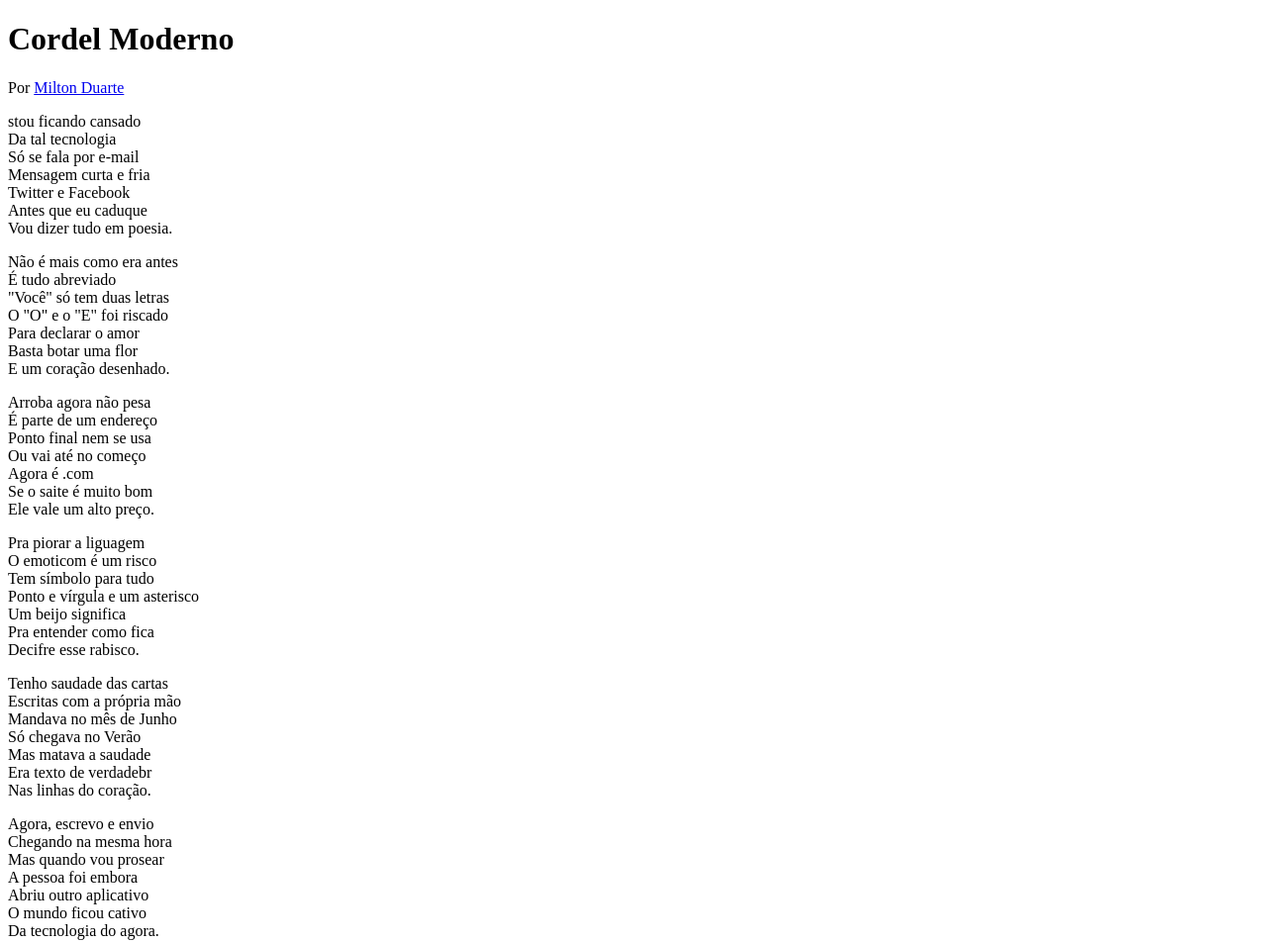
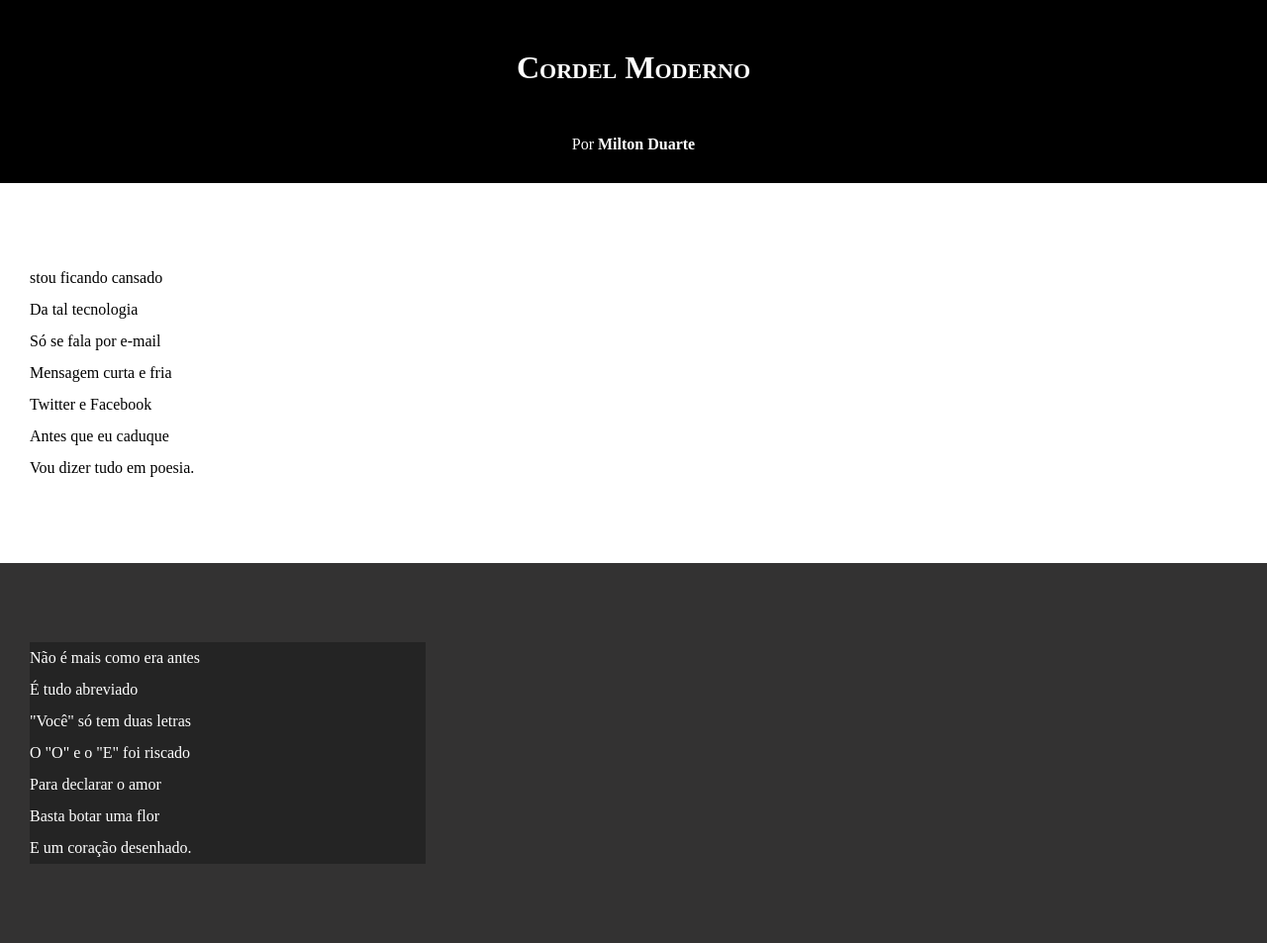
Before and after one commit to Marciogleyson/projeto-cordel, a plain HTML site: page index.html in a window 1280 px wide. Shown: the top 953 px of the page at 99% size. Drawn offline with Linux system fonts and the light colour scheme.

Commit message:
estilos de texto e blocos

```diff
--- a/estilo/style.css
+++ b/estilo/style.css
@@ -4,13 +4,11 @@
 @import url('https://fonts.googleapis.com/css2?family=Passion+One:wght@400;700;900&display=swap');
 
 
-.passion-one-bold {
+/*passion-one-bold {
     font-family: "Passion One", sans-serif;
     font-weight: 700;
     font-style: normal;
   }
-
-  @import url('https://fonts.googleapis.com/css2?family=Passion+One:wght@400;700;900&family=Sriracha&display=swap');
 
   sriracha-regular {
     font-family: "Sriracha", cursive;
@@ -18,16 +16,66 @@
     font-style: normal;
   }
 
+  */
+
+  @import url('https://fonts.googleapis.com/css2?family=Passion+One:wght@400;700;900&family=Sriracha&display=swap');
+
   * {
     margin: 0px;
     padding: 0px;
   }
 
+  html, body {
+    min-height: 100vh;
+    background-color: darkgray;
+  }
 
+  header {
+    background-color: black;
+    color: white;
+    text-align: center;
+  }
 
+  header > h1 {
+    padding: 50px;
+    font-variant: small-caps;
+  }
 
+  header > p {
+    padding-bottom: 30px;
+  }
 
+  header a, footer a {
+    color: white;
+    text-decoration: none;
+    font-weight: bolder;
+  }
 
+  header a:hover, footer a:hover {
+    text-decoration: underline;
+  }
+
+  section {
+    padding-top: 10vh;
+    padding-bottom: 10vh;
+    line-height: 2em;
+    padding-left: 30px;
+  }
+
+  section.normal {
+    background-color: white;
+    color: black;
+  }
+
+  section.imagem {
+    background-color: rgb(51, 50, 50);
+    color: white;
+  }
+
+  section.imagem > p {
+    width: 400px;
+    background-color: rgba(0, 0, 0, 0.288);
+  }
 
 
 
--- a/index.html
+++ b/index.html
@@ -4,7 +4,7 @@
     <meta charset="UTF-8">
     <meta name="viewport" content="width=device-width, initial-scale=1.0">
     <title>Porjeto Cordel</title>
-    <link rel="stylesheet" href="./estilostyle.css">
+    <link rel="stylesheet" href="./estilo/style.css">
 </head>
 <body>
     <header>
@@ -12,7 +12,7 @@
         <p>Por <a href="https://www.recantodasletras.com.br/poesias/3186743" target="_blank">Milton Duarte</a></p>
     </header>
 
-        <section>
+        <section class="normal">
             <p>
                 stou ficando cansado <br>
                 Da tal tecnologia <br>
@@ -26,7 +26,7 @@
 
 
 
-        <section>
+        <section class="imagem">
             <p>
                 Não é mais como era antes <br>
                 É tudo abreviado <br>
@@ -39,7 +39,7 @@
         </section>
 
 
-        <section>
+        <section class="normal">
             <p>
                 Arroba agora não pesa <br>
                 É parte de um endereço <br>
@@ -49,6 +49,8 @@
                 Se o saite é muito bom <br>
                 Ele vale um alto preço.
             </p>
+
+
 
             <p>
                 Pra piorar a liguagem <br>
@@ -63,7 +65,8 @@
 
 
 
-        <section>
+
+        <section class="imagem">
             <p>
                 Tenho saudade das cartas <br>
                 Escritas com a própria mão <br>
@@ -77,7 +80,7 @@
 
 
 
-        <section>
+        <section class="normal">
             <p>
                 Agora, escrevo e envio <br>
                 Chegando na mesma hora <br>
```
